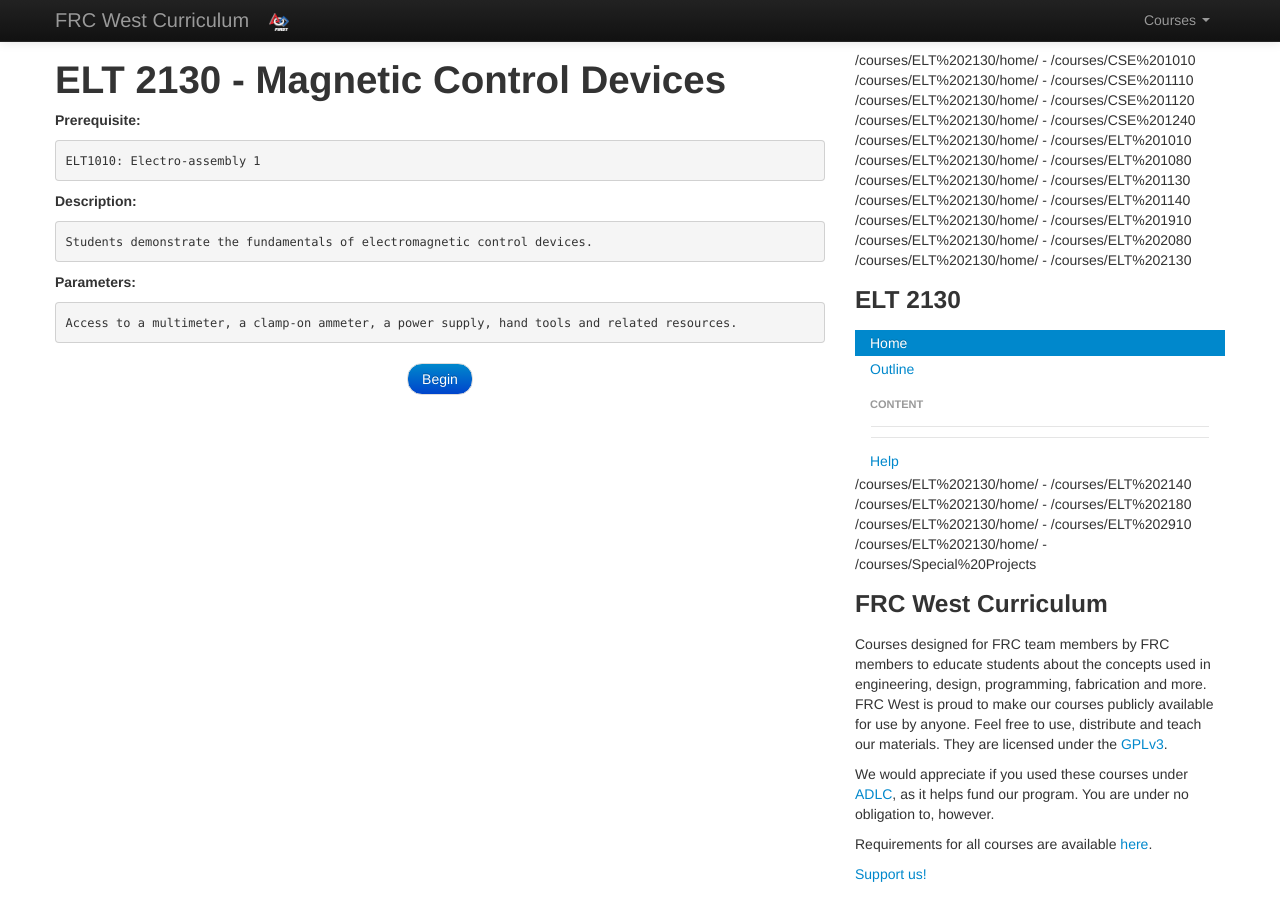
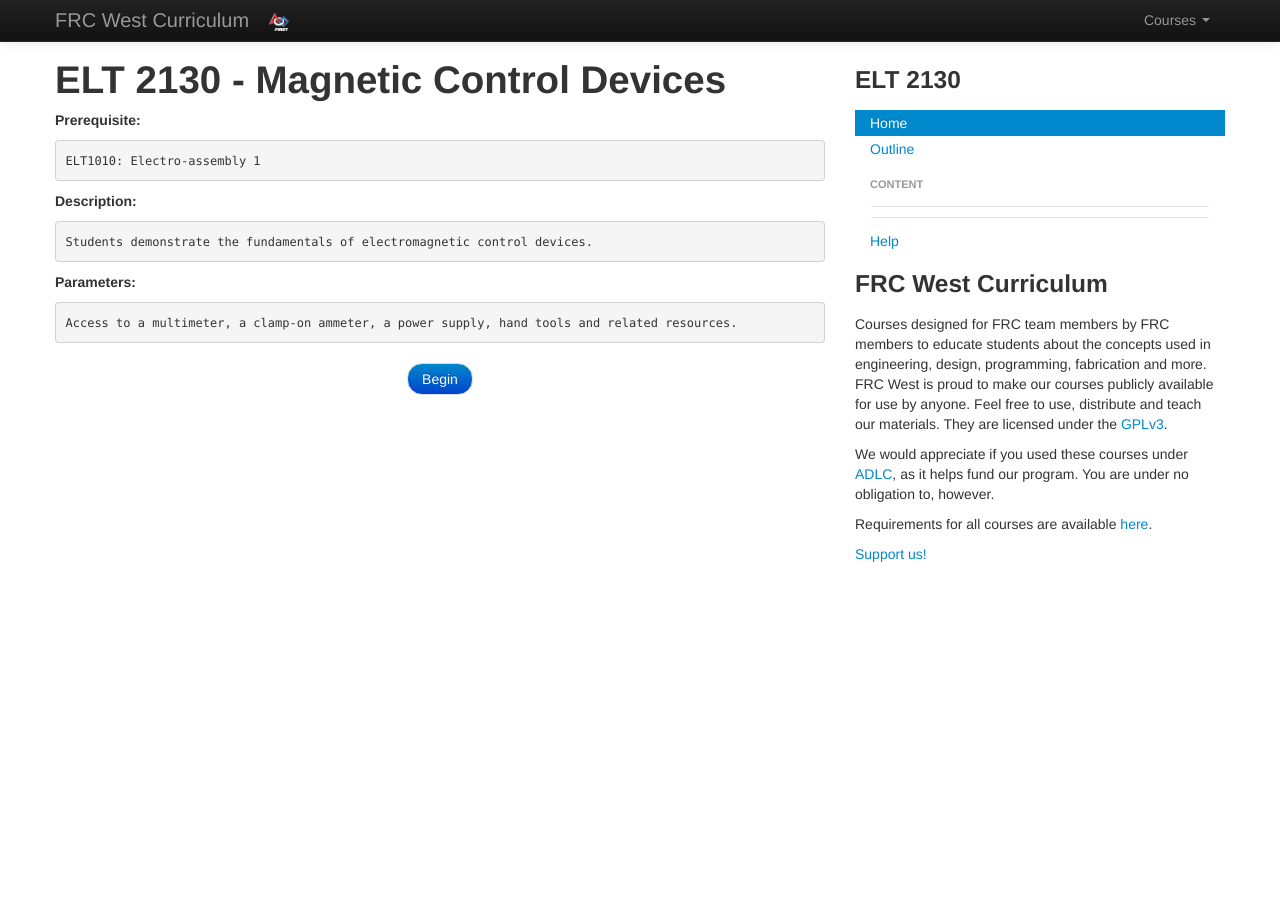
Before and after one commit to sybert1ger/frc-programming, a Jekyll site: the page built from courses/ELT 2130/home.md, in a window 1280 px wide and 954 px high. Shown: the top 921 px of the window. Built offline with Jekyll 4.4.1, drawn with Linux system fonts in a browser that asks for light colours; Markdown is read by kramdown in place of the engine named in the settings.

```diff
--- a/_includes/navigation.html
+++ b/_includes/navigation.html
@@ -1,10 +1,10 @@
+{% assign url = page.url | url_escape %}
 {% for course in site.courses %}
-    {{ page.url }} - {{ course.base }}
-    {% if page.url contains course.base %}
+    {% if url contains course.base %}
         <h3>{{ course.course }}</h3>
         <ul class="nav nav-list">
             {% assign a = nil %}
-            {% if page.url contains course.url %}
+            {% if url contains course.url %}
                 {% assign a = 'active' %}
             {% endif %}
             <li class="{{ a }}"><a href="{{ course.url }}">Home</a></li>
@@ -15,7 +15,7 @@
                 <li class="nav-header">{{ group.group }}</li>
                 {% for unit in group.units %}
                     {% assign current = nil %}
-                    {% if page.url contains unit.url %}
+                    {% if url contains unit.url %}
                         {% assign current = 'active' %}
                     {% endif %}
                     <li class="{{ current }}"><a href="{{ unit.url }}">{{ unit.unit }}</a></li>
--- a/_includes/next-prev.html
+++ b/_includes/next-prev.html
@@ -1,7 +1,8 @@
+{% assign url = page.url | url_escape %}
 {% for course in site.courses %}
-    {% if page.url contains course.base %}
+    {% if url contains course.base %}
         <ul class="pager">
-            {% if page.url contains course.url %}
+            {% if url contains course.url %}
                 <li>
                     <a class="btn-primary" href="{{ course.groups[0].units[0].url }}">Begin</a>
                 </li>
@@ -15,7 +16,7 @@
                             </li>
                             {% assign n = null %}
                         {% endif %}
-                        {% if page.url contains unit.url %}
+                        {% if url contains unit.url %}
                             <li>
                                 <a href="{{ p }}">Previous</a>
                             </li>
```
